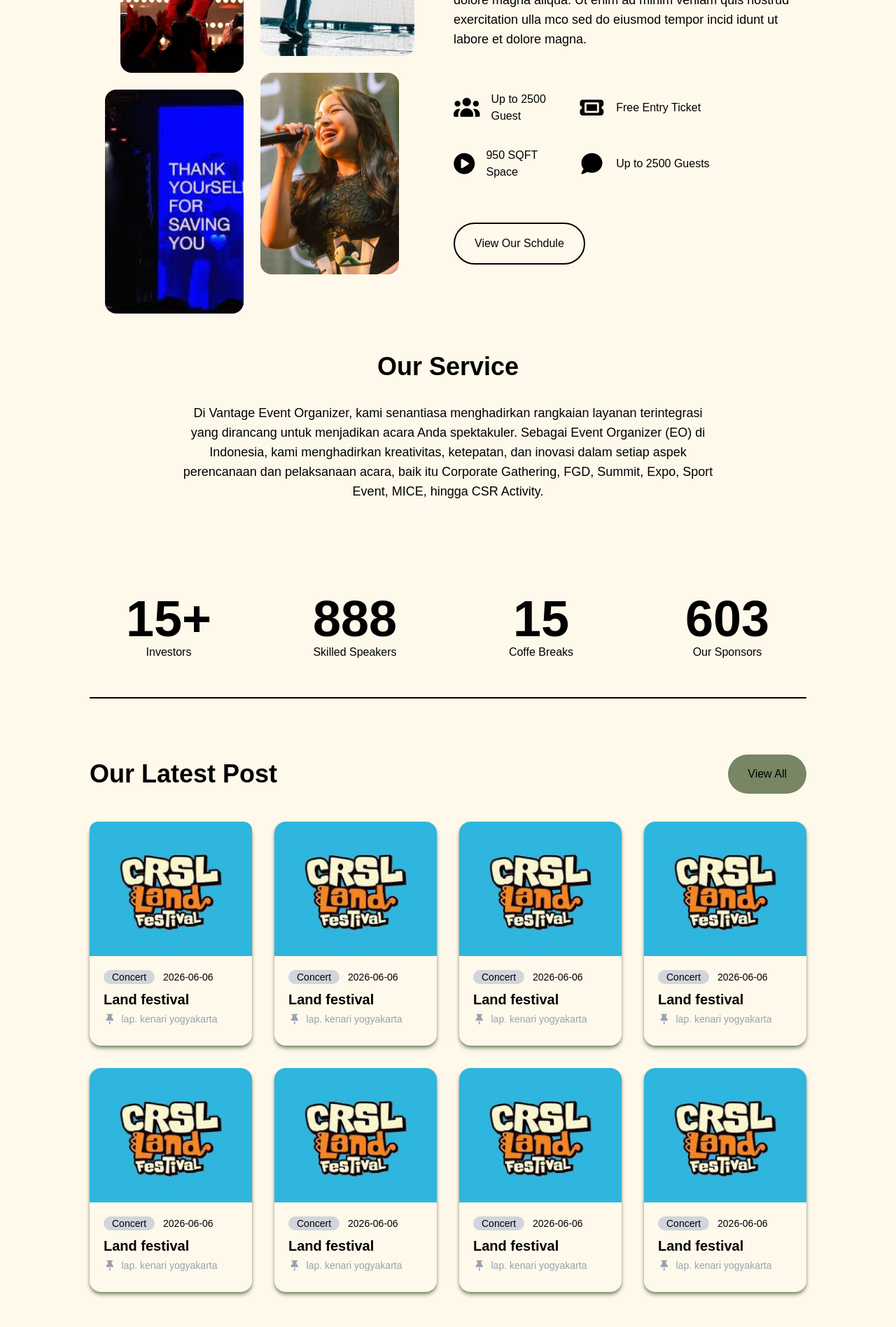
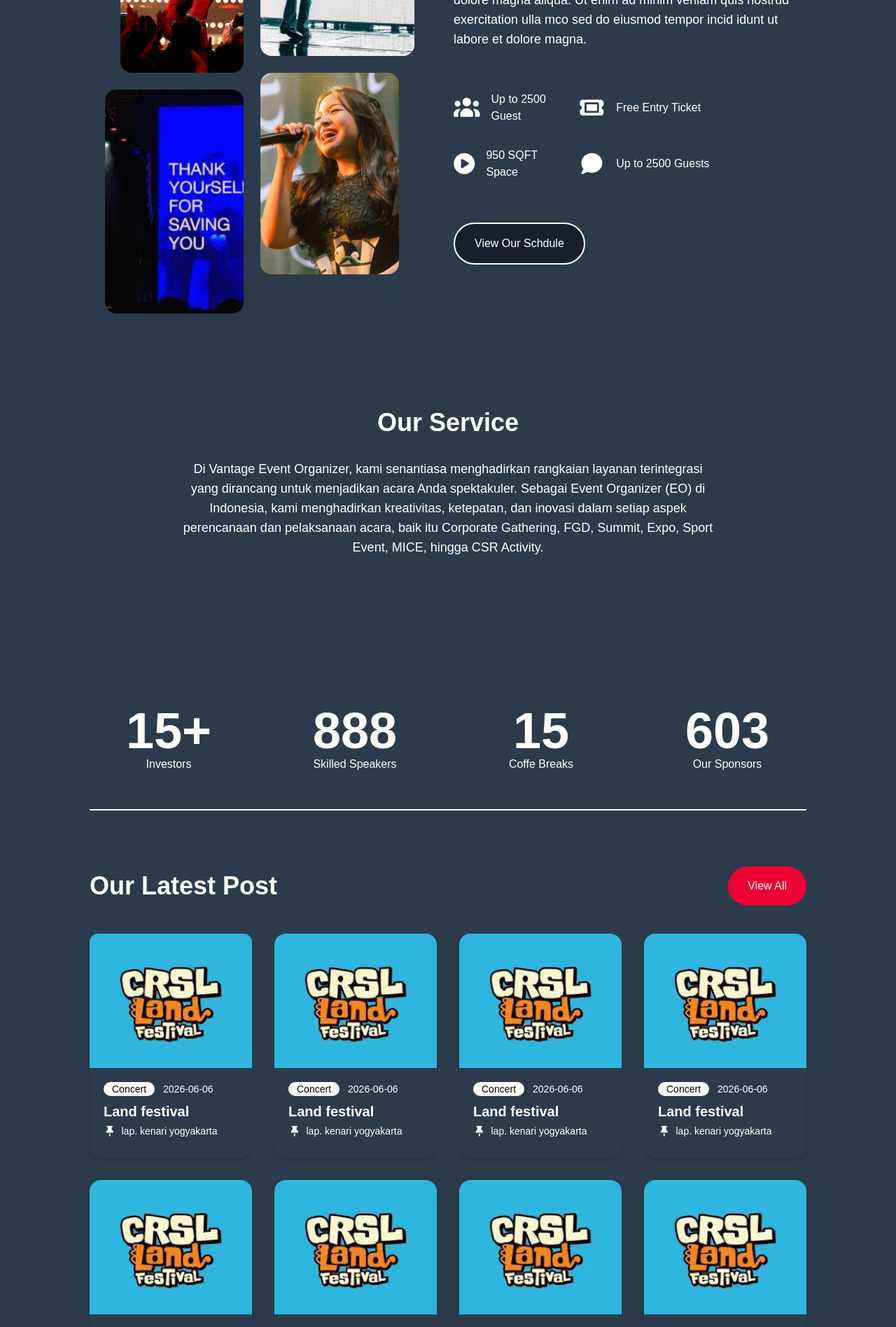
Before and after one commit to Vantage-EO-Project-AMIKOM/Vantage_EO, a Vue app: page / in a window 1280 px wide. Shown: the part 820-2716 px from the top of the page at 70% size. Built offline with nearby package versions, Linux system fonts and the light colour scheme.

Commit message:
turned into red

```diff
--- a/src/assets/main.css
+++ b/src/assets/main.css
@@ -9,7 +9,7 @@
 
 html,
 body {
-    background-color: #788663;
+    background-color: #17202A;
 }
 
 input::-webkit-outer-spin-button,
--- a/src/components/CountPerson.vue
+++ b/src/components/CountPerson.vue
@@ -1,5 +1,5 @@
 <template>
-    <div class=" w-full max-w-4/5 mx-auto my-20 grid grid-cols-4 gap-10 border-b-2">
+    <div class=" w-full max-w-4/5 mx-auto my-20 grid grid-cols-4 gap-10 border-b-2 border-white text-white">
         <div class="h-50 flex flex-col justify-center items-center">
             <p class=" text-7xl font-bold">15+</p>
             <p class=" text-md font-normal capitalize">investors</p>
--- a/src/components/HomLeatestPost.vue
+++ b/src/components/HomLeatestPost.vue
@@ -2,150 +2,150 @@
     <div class="w-full max-w-4/5 mx-auto my-20">
 
         <div class=" w-full flex justify-between items-center mb-10">
-            <h2 class=" text-4xl font-bold capitalize">our latest post</h2>
-            <button class=" px-7 py-4 bg-[#788663] rounded-full transition-all hover:-translate-x-2 cursor-pointer">View
+            <h2 class=" text-4xl font-bold capitalize text-white">our latest post</h2>
+            <button class=" px-7 py-4 bg-[#EE0034] text-white rounded-full transition-all hover:-translate-x-2 cursor-pointer">View
                 All</button>
         </div>
 
         <div class=" w-full grid grid-cols-4 grid-rows-2 gap-8">
-            <div class=" h-80 flex flex-col items-start rounded-2xl shadow-md shadow-[#788663] transition-all
-        hover:scale-101 hover:-translate-y-1 hover:shadow-lg">
+            <div class=" h-80 flex flex-col items-start rounded-2xl shadow-md transition-all
+        hover:scale-101 hover:-translate-y-1">
                 <img class=" w-full h-3/5 object-cover object-center rounded-t-xl" src="./img/bg/ulp.jpeg" alt="content" draggable="false">
                 <div class=" w-full h-auto p-5">
                     <div class=" w-full flex mb-2">
-                        <div class=" w-fit bg-gray-300 px-3 mr-3 rounded-full">
+                        <div class=" w-fit bg-white px-3 mr-3 rounded-full">
                             <p class=" text-sm font-normal capitalize">concert</p>
                         </div>
-                        <p class=" text-sm font-normal">2026-06-06</p>
+                        <p class=" text-sm font-normal text-white">2026-06-06</p>
                     </div>
-                    <p class=" text-xl font-semibold text-black mb-1">Land festival</p>
-                    <div class=" w-full flex items-center text-gray-400">
+                    <p class=" text-xl font-semibold text-white mb-1">Land festival</p>
+                    <div class=" w-full flex items-center text-white">
                         <i class="fa fa-thumb-tack text-sm mr-2" aria-hidden="true"></i>
                         <p class=" text-sm font-normal">lap. kenari yogyakarta</p>
                     </div>
                 </div>
 
             </div>
-            <div class=" h-80 flex flex-col items-start rounded-2xl shadow-md shadow-[#788663] transition-all
-        hover:scale-101 hover:-translate-y-1 hover:shadow-lg">
+            <div class=" h-80 flex flex-col items-start rounded-2xl shadow-md transition-all
+        hover:scale-101 hover:-translate-y-1">
                 <img class=" w-full h-3/5 object-cover object-center rounded-t-2xl" src="./img/bg/ulp.jpeg" alt="content" draggable="false">
                 <div class=" w-full h-auto p-5">
                     <div class=" w-full flex mb-2">
-                        <div class=" w-fit bg-gray-300 px-3 mr-3 rounded-full">
+                        <div class=" w-fit bg-white px-3 mr-3 rounded-full">
                             <p class=" text-sm font-normal capitalize">concert</p>
                         </div>
-                        <p class=" text-sm font-normal">2026-06-06</p>
+                        <p class=" text-sm font-normal text-white">2026-06-06</p>
                     </div>
-                    <p class=" text-xl font-semibold text-black mb-1">Land festival</p>
-                    <div class=" w-full flex items-center text-gray-400">
+                    <p class=" text-xl font-semibold text-white mb-1">Land festival</p>
+                    <div class=" w-full flex items-center text-white">
                         <i class="fa fa-thumb-tack text-sm mr-2" aria-hidden="true"></i>
                         <p class=" text-sm font-normal">lap. kenari yogyakarta</p>
                     </div>
                 </div>
 
             </div>
-            <div class=" h-80 flex flex-col items-start rounded-2xl shadow-md shadow-[#788663] transition-all
-        hover:scale-101 hover:-translate-y-1 hover:shadow-lg">
+            <div class=" h-80 flex flex-col items-start rounded-2xl shadow-md transition-all
+        hover:scale-101 hover:-translate-y-1">
                 <img class=" w-full h-3/5 object-cover object-center rounded-t-2xl" src="./img/bg/ulp.jpeg" alt="content" draggable="false">
                 <div class=" w-full h-auto p-5">
                     <div class=" w-full flex mb-2">
-                        <div class=" w-fit bg-gray-300 px-3 mr-3 rounded-full">
+                        <div class=" w-fit bg-white px-3 mr-3 rounded-full">
                             <p class=" text-sm font-normal capitalize">concert</p>
                         </div>
-                        <p class=" text-sm font-normal">2026-06-06</p>
+                        <p class=" text-sm font-normal text-white">2026-06-06</p>
                     </div>
-                    <p class=" text-xl font-semibold text-black mb-1">Land festival</p>
-                    <div class=" w-full flex items-center text-gray-400">
+                    <p class=" text-xl font-semibold text-white mb-1">Land festival</p>
+                    <div class=" w-full flex items-center text-white">
                         <i class="fa fa-thumb-tack text-sm mr-2" aria-hidden="true"></i>
                         <p class=" text-sm font-normal">lap. kenari yogyakarta</p>
                     </div>
                 </div>
 
             </div>
-            <div class=" h-80 flex flex-col items-start rounded-2xl shadow-md shadow-[#788663] transition-all
-        hover:scale-101 hover:-translate-y-1 hover:shadow-lg">
+            <div class=" h-80 flex flex-col items-start rounded-2xl shadow-md transition-all
+        hover:scale-101 hover:-translate-y-1">
                 <img class=" w-full h-3/5 object-cover object-center rounded-t-2xl" src="./img/bg/ulp.jpeg" alt="content" draggable="false">
                 <div class=" w-full h-auto p-5">
                     <div class=" w-full flex mb-2">
-                        <div class=" w-fit bg-gray-300 px-3 mr-3 rounded-full">
+                        <div class=" w-fit bg-white px-3 mr-3 rounded-full">
                             <p class=" text-sm font-normal capitalize">concert</p>
                         </div>
-                        <p class=" text-sm font-normal">2026-06-06</p>
+                        <p class=" text-sm font-normal text-white">2026-06-06</p>
                     </div>
-                    <p class=" text-xl font-semibold text-black mb-1">Land festival</p>
-                    <div class=" w-full flex items-center text-gray-400">
+                    <p class=" text-xl font-semibold text-white mb-1">Land festival</p>
+                    <div class=" w-full flex items-center text-white">
                         <i class="fa fa-thumb-tack text-sm mr-2" aria-hidden="true"></i>
                         <p class=" text-sm font-normal">lap. kenari yogyakarta</p>
                     </div>
                 </div>
 
             </div>
-            <div class=" h-80 flex flex-col items-start rounded-2xl shadow-md shadow-[#788663] transition-all
-        hover:scale-101 hover:-translate-y-1 hover:shadow-lg">
+            <div class=" h-80 flex flex-col items-start rounded-2xl shadow-md transition-all
+        hover:scale-101 hover:-translate-y-1">
                 <img class=" w-full h-3/5 object-cover object-center rounded-t-2xl" src="./img/bg/ulp.jpeg" alt="content" draggable="false">
                 <div class=" w-full h-auto p-5">
                     <div class=" w-full flex mb-2">
-                        <div class=" w-fit bg-gray-300 px-3 mr-3 rounded-full">
+                        <div class=" w-fit bg-white px-3 mr-3 rounded-full">
                             <p class=" text-sm font-normal capitalize">concert</p>
                         </div>
-                        <p class=" text-sm font-normal">2026-06-06</p>
+                        <p class=" text-sm font-normal text-white">2026-06-06</p>
                     </div>
-                    <p class=" text-xl font-semibold text-black mb-1">Land festival</p>
-                    <div class=" w-full flex items-center text-gray-400">
+                    <p class=" text-xl font-semibold text-white mb-1">Land festival</p>
+                    <div class=" w-full flex items-center text-white">
                         <i class="fa fa-thumb-tack text-sm mr-2" aria-hidden="true"></i>
                         <p class=" text-sm font-normal">lap. kenari yogyakarta</p>
                     </div>
                 </div>
 
             </div>
-            <div class=" h-80 flex flex-col items-start rounded-2xl shadow-md shadow-[#788663] transition-all
-        hover:scale-101 hover:-translate-y-1 hover:shadow-lg">
+            <div class=" h-80 flex flex-col items-start rounded-2xl shadow-md transition-all
+        hover:scale-101 hover:-translate-y-1">
                 <img class=" w-full h-3/5 object-cover object-center rounded-t-2xl" src="./img/bg/ulp.jpeg" alt="content" draggable="false">
                 <div class=" w-full h-auto p-5">
                     <div class=" w-full flex mb-2">
-                        <div class=" w-fit bg-gray-300 px-3 mr-3 rounded-full">
+                        <div class=" w-fit bg-white px-3 mr-3 rounded-full">
                             <p class=" text-sm font-normal capitalize">concert</p>
                         </div>
-                        <p class=" text-sm font-normal">2026-06-06</p>
+                        <p class=" text-sm font-normal text-white">2026-06-06</p>
                     </div>
-                    <p class=" text-xl font-semibold text-black mb-1">Land festival</p>
-                    <div class=" w-full flex items-center text-gray-400">
+                    <p class=" text-xl font-semibold text-white mb-1">Land festival</p>
+                    <div class=" w-full flex items-center text-white">
                         <i class="fa fa-thumb-tack text-sm mr-2" aria-hidden="true"></i>
                         <p class=" text-sm font-normal">lap. kenari yogyakarta</p>
                     </div>
                 </div>
 
             </div>
-            <div class=" h-80 flex flex-col items-start rounded-2xl shadow-md shadow-[#788663] transition-all
-        hover:scale-101 hover:-translate-y-1 hover:shadow-lg">
+            <div class=" h-80 flex flex-col items-start rounded-2xl shadow-md transition-all
+        hover:scale-101 hover:-translate-y-1">
                 <img class=" w-full h-3/5 object-cover object-center rounded-t-2xl" src="./img/bg/ulp.jpeg" alt="content" draggable="false">
                 <div class=" w-full h-auto p-5">
                     <div class=" w-full flex mb-2">
-                        <div class=" w-fit bg-gray-300 px-3 mr-3 rounded-full">
+                        <div class=" w-fit bg-white px-3 mr-3 rounded-full">
                             <p class=" text-sm font-normal capitalize">concert</p>
                         </div>
-                        <p class=" text-sm font-normal">2026-06-06</p>
+                        <p class=" text-sm font-normal text-white">2026-06-06</p>
                     </div>
-                    <p class=" text-xl font-semibold text-black mb-1">Land festival</p>
-                    <div class=" w-full flex items-center text-gray-400">
+                    <p class=" text-xl font-semibold text-white mb-1">Land festival</p>
+                    <div class=" w-full flex items-center text-white">
                         <i class="fa fa-thumb-tack text-sm mr-2" aria-hidden="true"></i>
                         <p class=" text-sm font-normal">lap. kenari yogyakarta</p>
                     </div>
                 </div>
 
             </div>
-            <div class=" h-80 flex flex-col items-start rounded-2xl shadow-md shadow-[#788663] transition-all
-        hover:scale-101 hover:-translate-y-1 hover:shadow-lg">
+            <div class=" h-80 flex flex-col items-start rounded-2xl shadow-md transition-all
+        hover:scale-101 hover:-translate-y-1">
                 <img class=" w-full h-3/5 object-cover object-center rounded-t-2xl" src="./img/bg/ulp.jpeg" alt="content" draggable="false">
                 <div class=" w-full h-auto p-5">
                     <div class=" w-full flex mb-2">
-                        <div class=" w-fit bg-gray-300 px-3 mr-3 rounded-full">
+                        <div class=" w-fit bg-white px-3 mr-3 rounded-full">
                             <p class=" text-sm font-normal capitalize">concert</p>
                         </div>
-                        <p class=" text-sm font-normal">2026-06-06</p>
+                        <p class=" text-sm font-normal text-white">2026-06-06</p>
                     </div>
-                    <p class=" text-xl font-semibold text-black mb-1">Land festival</p>
-                    <div class=" w-full flex items-center text-gray-400">
+                    <p class=" text-xl font-semibold text-white mb-1">Land festival</p>
+                    <div class=" w-full flex items-center text-white">
                         <i class="fa fa-thumb-tack text-sm mr-2" aria-hidden="true"></i>
                         <p class=" text-sm font-normal">lap. kenari yogyakarta</p>
                     </div>
--- a/src/views/HomeView.vue
+++ b/src/views/HomeView.vue
@@ -54,7 +54,7 @@
     </section>
 
     <!-- CONTENT I -->
-    <div class="relative z-10 bg-[#FFF9EB] py-5 rounded-[3rem] -mt-10 mb-162.5 shadow-[0_0_80px_rgba(0,0,0,0.15)]">
+    <div class="relative z-10 bg-[#2B3B4C] py-5 rounded-[3rem] -mt-10 mb-162.5 shadow-[0_0_80px_rgba(0,0,0,0.15)]">
       <section class=" w-full h-auto">
 
         <div class=" w-full max-w-4/5 mx-auto my-20 grid grid-cols-2 gap-4">
@@ -78,8 +78,8 @@
             </div>
           </div>
 
-          <div class=" flex flex-col self-center">
-            <h2 class=" w-3/5 text-4xl capitalize text-black font-semibold mb-8">Welcome the Greatest Digital Conference
+          <div class=" flex flex-col self-center text-white">
+            <h2 class=" w-3/5 text-4xl capitalize font-semibold mb-8">Welcome the Greatest Digital Conference
             </h2>
 
             <p class=" text-lg font-normal mb-15">Adipiscing elit, sed do eiusmod tempor incididunt ut labore et dolore
@@ -88,19 +88,19 @@
               quis nostrud exercitation ulla mco sed do eiusmod tempor incid idunt ut labore et dolore magna.</p>
 
             <div class=" grid grid-cols-3 grid-rows-2 gap-8 mb-15">
-              <div class=" flex items-center transition-all hover:text-[#c58a00]">
+              <div class=" flex items-center transition-all hover:text-[#EE0034]">
                 <i class="fa fa-users text-3xl mr-4" aria-hidden="true"></i>
                 <p>Up to 2500 Guest</p>
               </div>
-              <div class=" col-span-2 flex items-center transition-all hover:text-[#c58a00]">
+              <div class=" col-span-2 flex items-center transition-all hover:text-[#EE0034]">
                 <i class="fa fa-ticket text-3xl mr-4" aria-hidden="true"></i>
                 <p>Free Entry Ticket</p>
               </div>
-              <div class=" flex items-center transition-all hover:text-[#c58a00]">
+              <div class=" flex items-center transition-all hover:text-[#EE0034]">
                 <i class="fa fa-play-circle text-3xl mr-4" aria-hidden="true"></i>
                 <p>950 SQFT Space</p>
               </div>
-              <div class=" col-span-2 flex items-center transition-all hover:text-[#c58a00]">
+              <div class=" col-span-2 flex items-center transition-all hover:text-[#EE0034]">
                 <i class="fa fa-comment text-3xl mr-4" aria-hidden="true"></i>
                 <p>Up to 2500 Guests</p>
               </div>
@@ -108,7 +108,7 @@
 
             <RouterLink to="/">
               <button
-                class="px-7 py-4 border-2 border-black rounded-full transition-all hover:translate-x-2 cursor-pointer">View
+                class="px-7 py-4 border-2 border-white bg-[#17202A] rounded-full transition-all hover:translate-x-2 cursor-pointer">View
                 Our
                 Schdule</button>
             </RouterLink>
@@ -122,9 +122,9 @@
       <!-- OUR SERVICE -->
       <section class=" w-full h-auto">
 
-        <div class=" w-full max-w-3/5 mx-auto my-20">
-          <h2 class=" text-4xl capitalize text-black font-semibold mb-8 text-center">Our Service</h2>
-          <p class=" text-lg font-normal text-black text-center">Di Vantage Event Organizer, kami senantiasa
+        <div class=" w-full max-w-3/5 mx-auto py-20 text-white">
+          <h2 class=" text-4xl capitalize font-semibold mb-8 text-center">Our Service</h2>
+          <p class=" text-lg font-normal text-center">Di Vantage Event Organizer, kami senantiasa
             menghadirkan
             rangkaian layanan terintegrasi yang dirancang untuk
             menjadikan acara Anda spektakuler. Sebagai Event Organizer (EO) di Indonesia, kami menghadirkan kreativitas,
```
Also changed, not shown: src/components/Footer.vue (+10 -10 lines).
